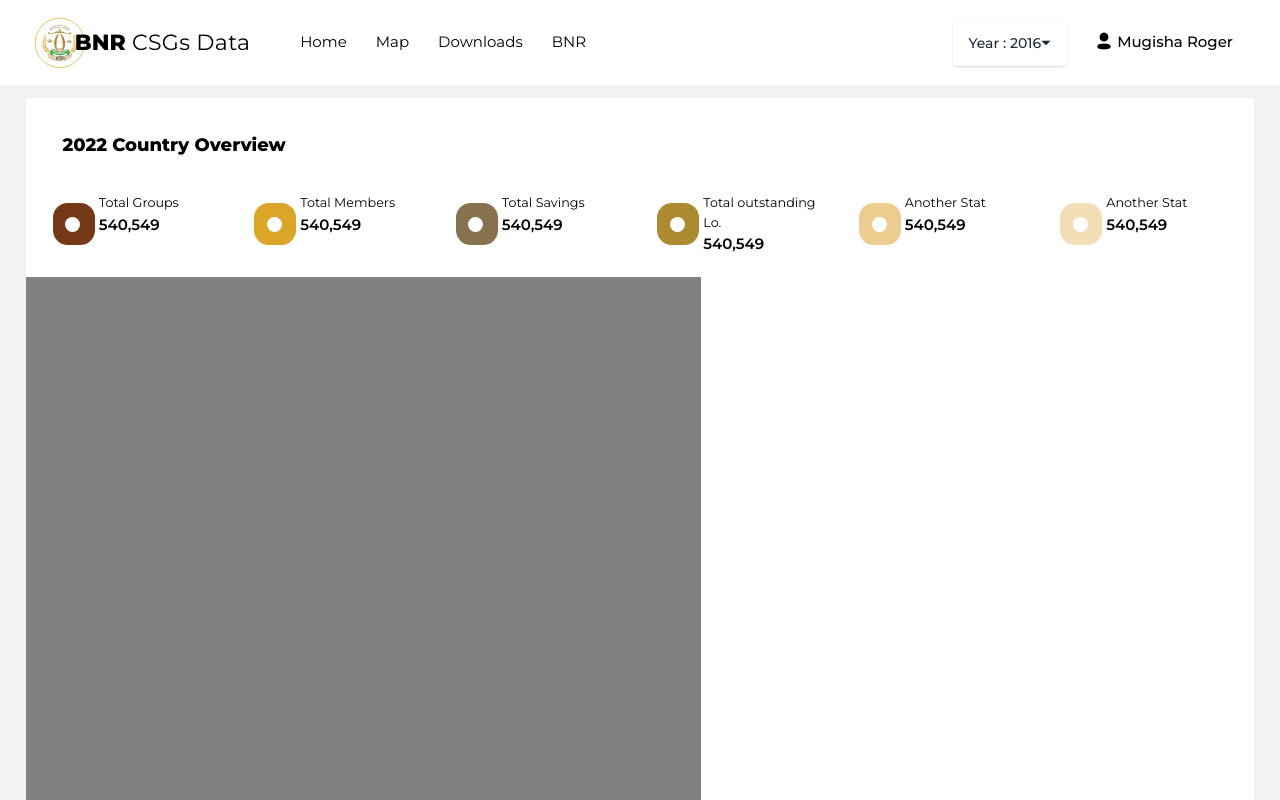
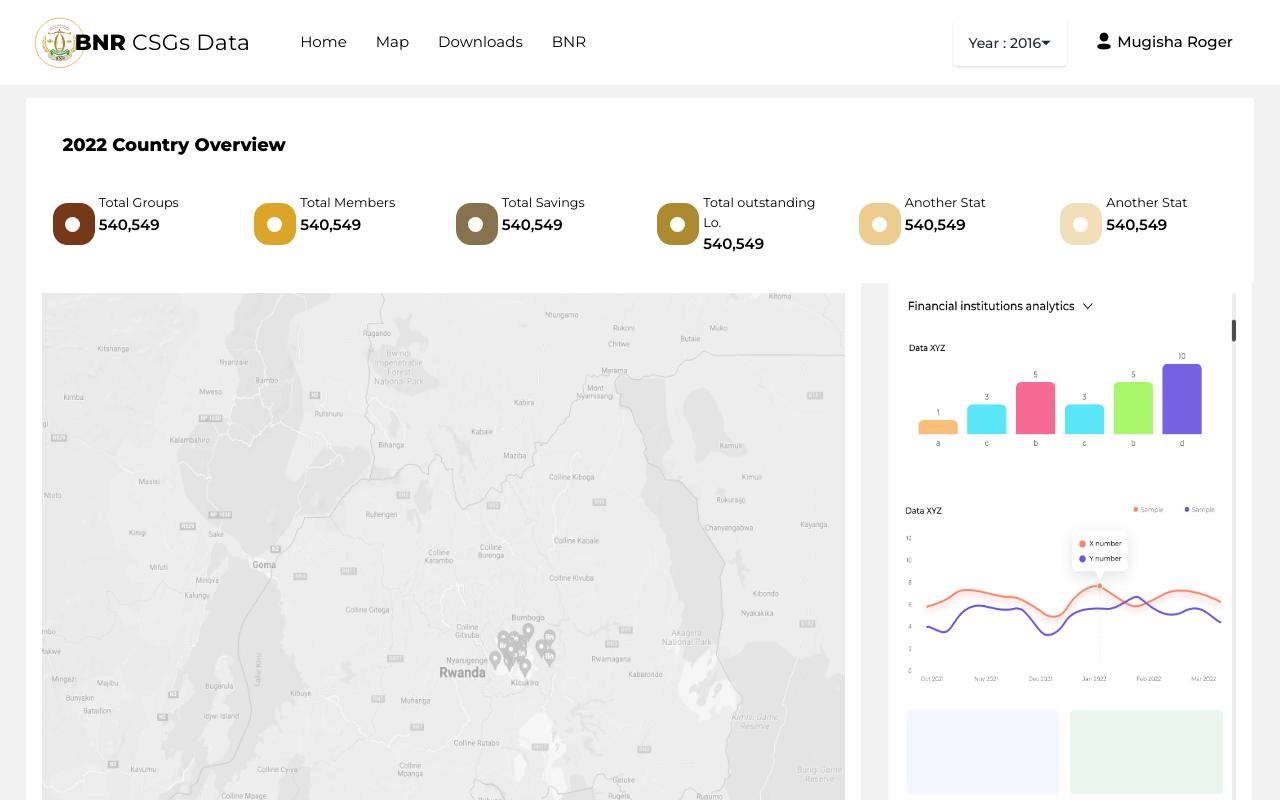
Before and after one commit to Paskab012/cartix-web1, a React (Create React App) app: page /savings-group-map in a window 1280 px wide. Shown: the top 800 px of the page. Built offline with nearby package versions, Linux system fonts and the light colour scheme.

Commit message:
Fix view heiht and width redenring default

```diff
--- a/src/components/map/rwandaCountry/Rwanda.tsx
+++ b/src/components/map/rwandaCountry/Rwanda.tsx
@@ -1,12 +1,12 @@
 import React from 'react';
 import styled from 'styled-components';
+import map from '../../../assets/mappage.png';
+import chart from '../../../assets/groups.png';
 
 const Container = styled.div`
     width: 96%;
     display: flex;
-    flex-direction: column;
-    flex-wrap: wrap;
-    background-color: white;
+    justify-content: space-between;
     height: 818px;
     border-radius: 3px;
     margin-left: 2%;
@@ -15,32 +15,37 @@ const Container = styled.div`
 `;
 
 const Left = styled.div`
-    background-color: gray;
-    width: 55%;
-    padding: 2%;
-    height: 100%;
+    background-color: white;
+    width: 68%;
+    height: 90%;
+    padding: 1rem;
+    border-radius: 5px;
 `;
 
 const CardMap = styled.img`
     width: 100%
-    object-fit: cover;
+    object-fit: contain;
+    height: 100%;
+    mix-blend-mode: luminosity;
 `;
 
 const Right = styled.div`
-    width: 45%;
+    width: 30%;
+    height: 100vh;
 `;
 
 const Diagrams = styled.img`
     width: 100%;
+    height: 70%;
 `;
 export const Rwanda = () => {
     return (
         <Container>
             <Left>
-                <CardMap></CardMap>
+                <CardMap src={map} />
             </Left>
             <Right>
-                <Diagrams />
+                <Diagrams src={chart} />
             </Right>
         </Container>
     );
```
Also changed, not shown: src/assets/groups.png (added).
